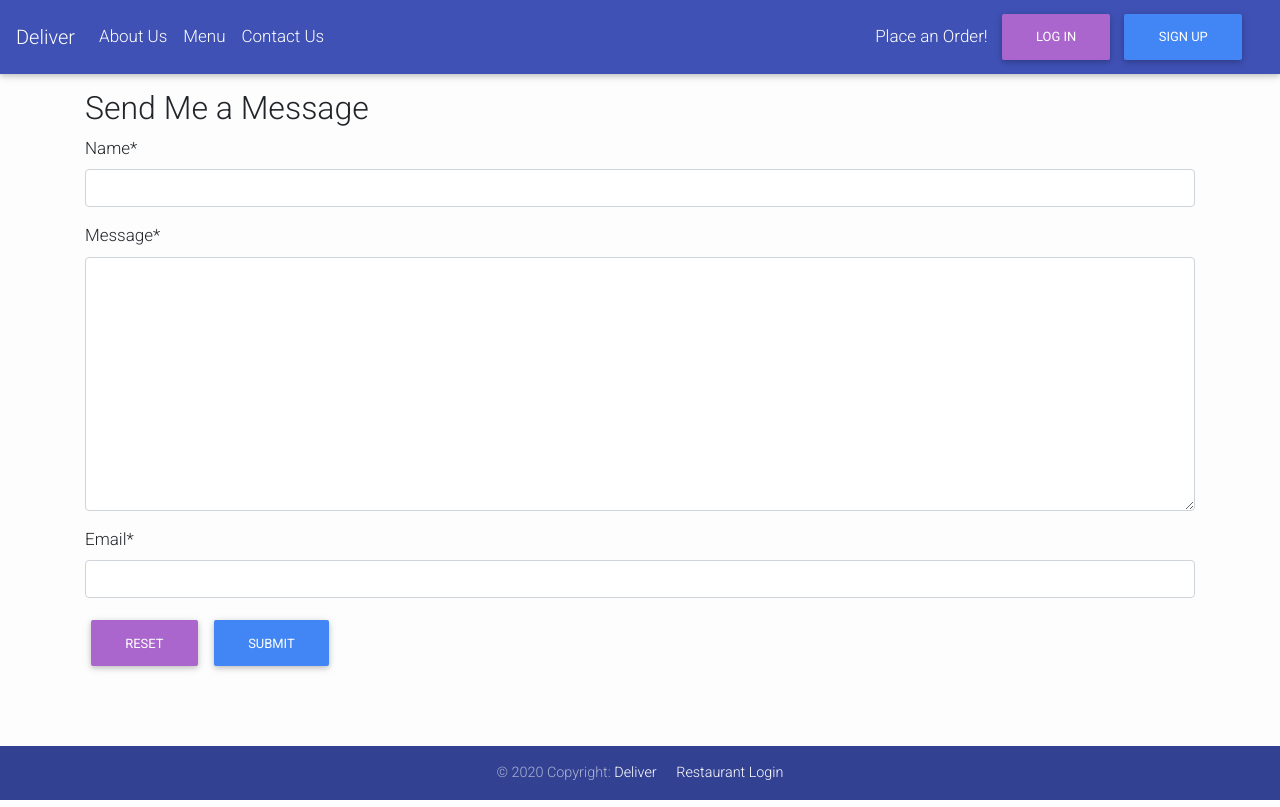
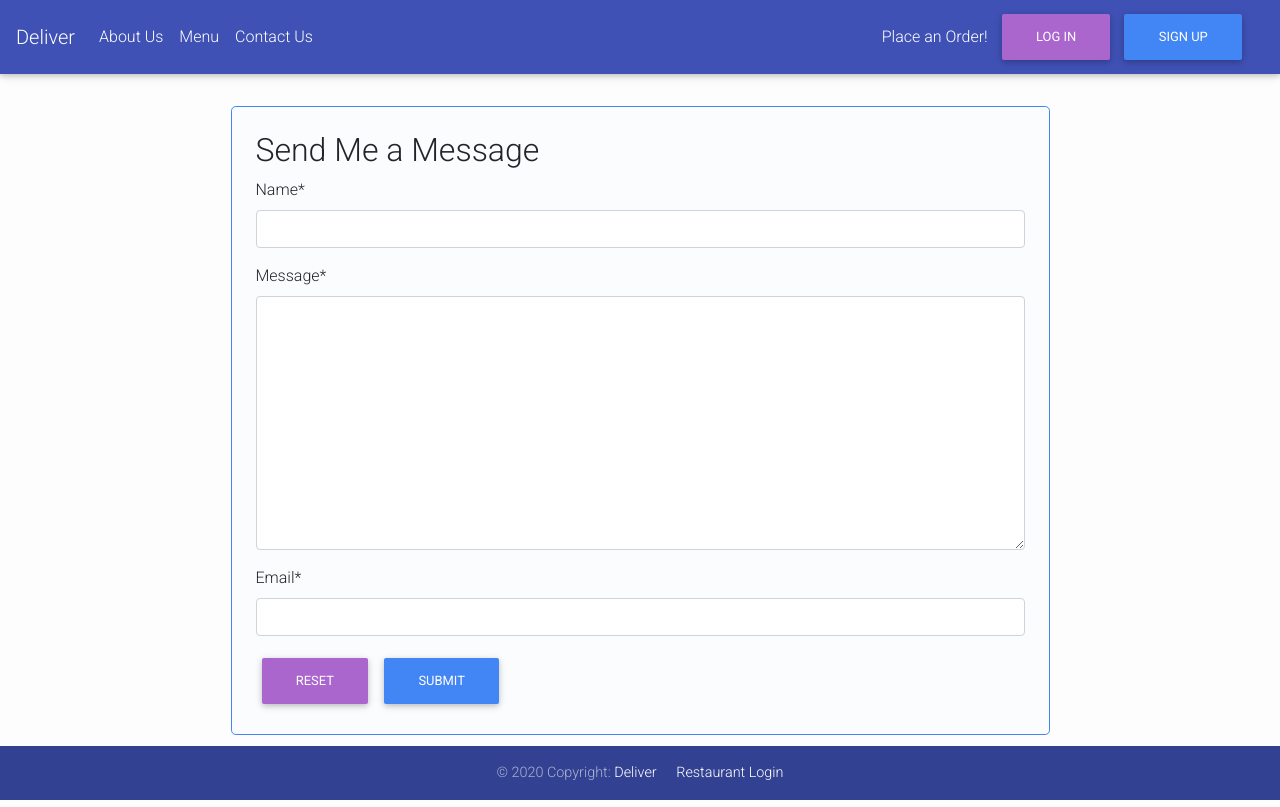
Before and after one commit to abdulwahed-mansour/django-x, a Django app: page /contact/ in a window 1280 px wide. Run offline with Django 3.2, Linux system fonts and the light colour scheme; some libraries are stand-ins or nearby versions.

Commit message:
contact form

```diff
--- a/static/css/base.css
+++ b/static/css/base.css
@@ -1,6 +1,6 @@
 body{
     font-family: "Roboto", sans-serif;
-    font-size: 17px;
+
     background-color:  #fdfdfd;
 
 }
@@ -19,11 +19,3 @@ body{
 
 .shadow {
     box-shadow: 0 4px 2px -2px rgba(0, 0, 0, 0.1);
-
-
-
-.sidebar-nav {
-    margin-top: 20px;
-    padding: 0;
-    list-style: none;
-}
--- a/templates/pages/contact.html
+++ b/templates/pages/contact.html
@@ -1,27 +1,11 @@
 {% extends 'base.html'%}
 {% load crispy_forms_tags %}
 
+
 {% block content %}
 
-<style>
-        .container{
-             padding-top: 15px;
-        }
-
-    #id_name{
-        width:100%
-        }
-
-    #id_message{
-        width:100%
-        }
-
-    #id_email{
-        width:100%
-        }
-</style>
-
-<div class="container ">
+  <div class="container p-4 mt-2 mb-5">
+      <div class="w-responsive mx-auto p-4 rounded-lg border border-primary" style="background-color: #fbfcfd;">
         <h2>Send Me a Message</h2>
         <form action="" method="POST">
             {% csrf_token %}
@@ -30,6 +14,5 @@
             <button type="submit" class="btn btn-primary">Submit</button>
         </form>
       </div>
-
-
+  </div>
 {% endblock content %}
```
Lines whose indentation alone changed are shown as unchanged.
